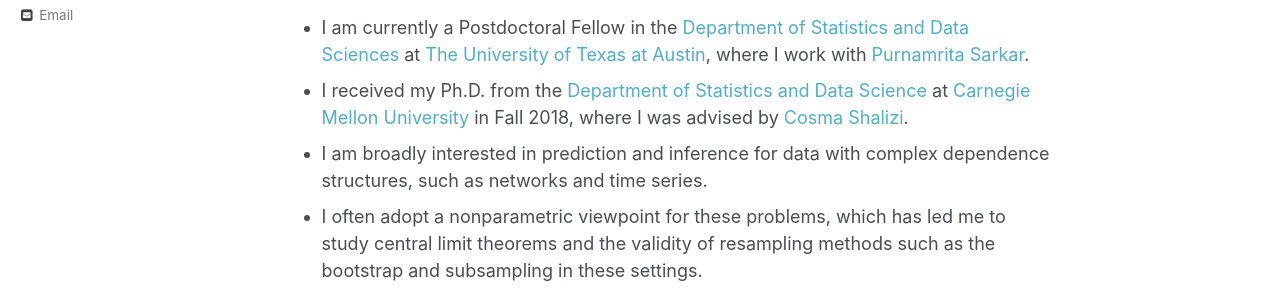
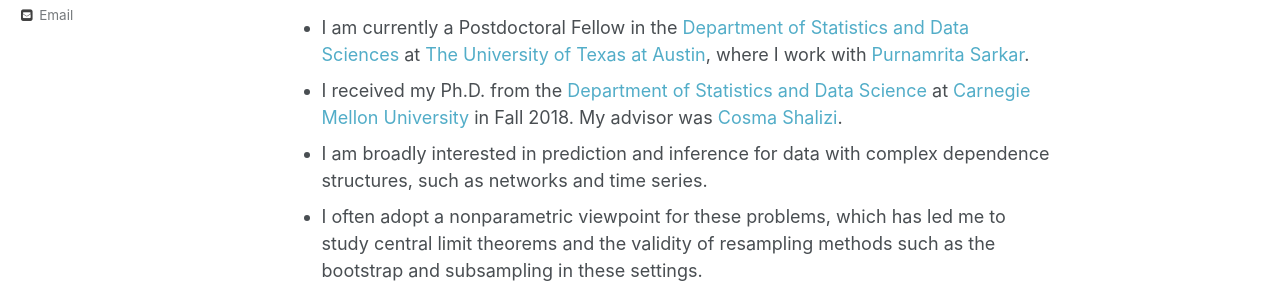
Before and after one commit to rslunde/rslunde.github.io, a Jekyll site: the page built from _pages/about.md, in a window 1280 px wide. Shown: the part 373-673 px from the top of the page. Built offline with Jekyll 4.4.1, drawn with Linux system fonts in a browser that asks for light colours.

Commit message:
minor change to about

```diff
--- a/_pages/about.md
+++ b/_pages/about.md
@@ -13,6 +13,6 @@
 
 
 * I am currently a Postdoctoral Fellow in the [Department of Statistics and Data Sciences](https://stat.utexas.edu) at [The University of Texas at Austin](https://www.utexas.edu), where I work with [Purnamrita Sarkar](https://psarkar.github.io/).
-* I received my Ph.D. from the [Department of Statistics and Data Science](https://stat.cmu.edu) at [Carnegie Mellon University](https://www.cmu.edu/) in Fall 2018, where I was advised by [Cosma Shalizi](http://www.stat.cmu.edu/~cshalizi/).
+* I received my Ph.D. from the [Department of Statistics and Data Science](https://stat.cmu.edu) at [Carnegie Mellon University](https://www.cmu.edu/) in Fall 2018. My advisor was [Cosma Shalizi](http://www.stat.cmu.edu/~cshalizi/).
 * I am broadly interested in prediction and inference for data with complex dependence structures, such as networks and time series.
 * I often adopt a nonparametric viewpoint for these problems, which has led me to study central limit theorems and the validity of resampling methods such as the bootstrap and subsampling in these settings.
```
